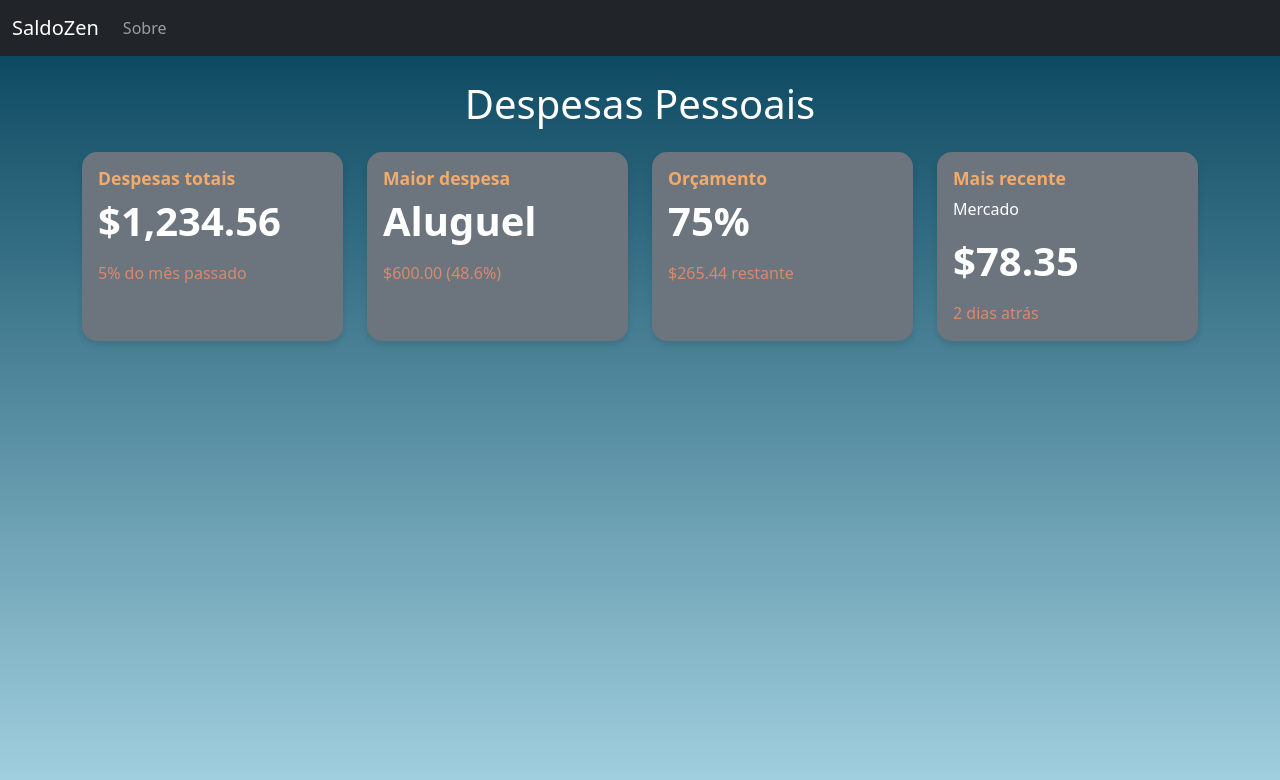
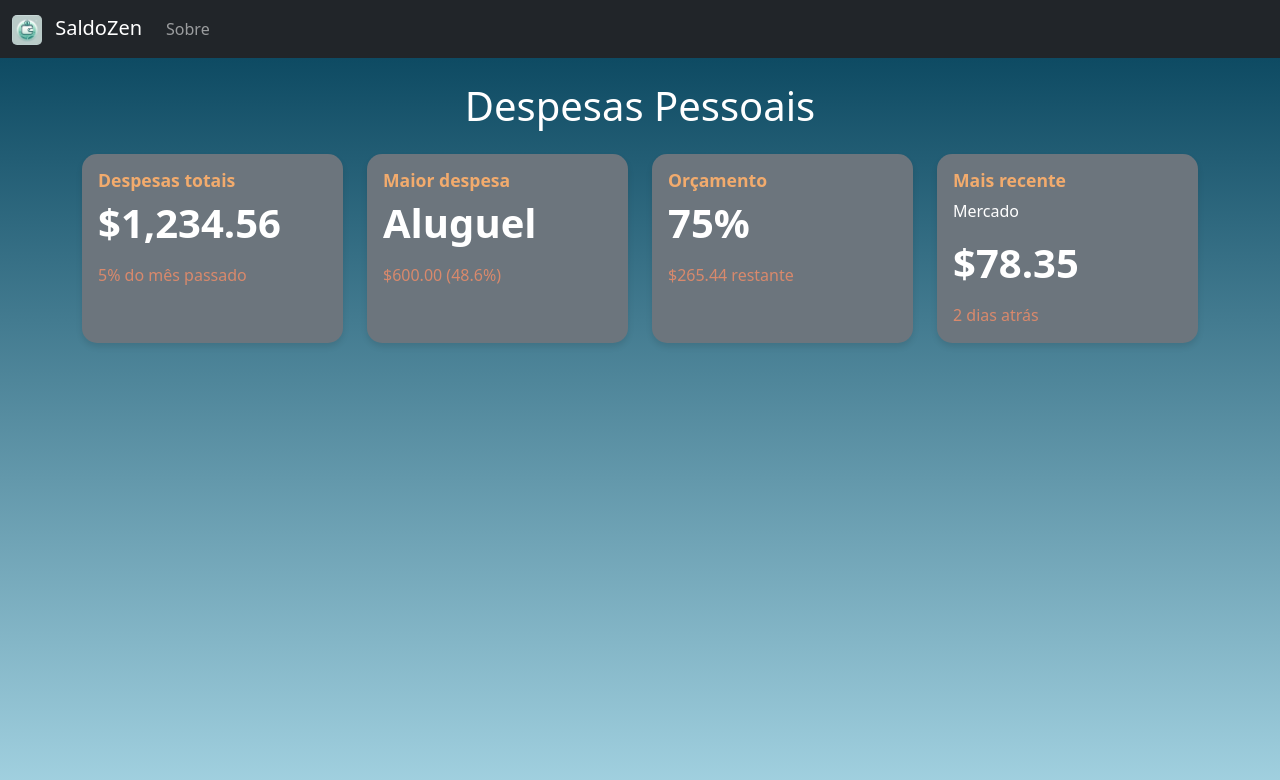
Before and after one commit to Antonio-pf/crud-ihc, a Flask app: page / in a window 1280 px wide. Shown: the top 780 px of the page. Run offline with Flask 3, Linux system fonts and the light colour scheme.

Commit message:
feat: testing favicon and logo

```diff
--- a/saldozen/templates/base.html
+++ b/saldozen/templates/base.html
@@ -3,6 +3,7 @@
   <head>
     <meta charset="utf-8" />
     <meta name="viewport" content="width=device-width, initial-scale=1" />
+
     <title>{% block title %} {% endblock %}</title>
     <link
       href="https://cdn.jsdelivr.net/npm/bootstrap@5.3.3/dist/css/bootstrap.min.css"
@@ -13,6 +14,7 @@
     <link rel="stylesheet" href="{{ url_for('static', filename='css/auth.css') }}">
     <link rel="stylesheet" href="{{ url_for('static', filename='css/app.css') }}">
     <link rel="stylesheet" href="{{ url_for('static', filename='css/alert.css') }}">
+    <link rel="icon" href="/static/images/teste.png" type="image/png">
 
   </head>
   <body>
@@ -21,8 +23,11 @@
 
         <div class="container-fluid">
 
-          <a class="navbar-brand" href="{% if not current_user.is_authenticated %}{{ url_for('login_page') }}{% else %}{{ url_for('home_page') }}{% endif %}">SaldoZen</a>
-          <button
+          <a class="navbar-brand" href="{% if not current_user.is_authenticated %}{{ url_for('login_page') }}{% else %}{{ url_for('home_page') }}{% endif %}">
+            <img src="{{ url_for('static', filename='images/favicon.png') }}" alt="SaldoZen Logo" style="height: 30px; margin-right: 8px; border-radius: 5px;">
+            SaldoZen
+        </a>
+                  <button
             class="navbar-toggler"
             type="button"
             data-bs-toggle="collapse"
```
Also changed, not shown: saldozen/static/images/favicon.png (added), saldozen/static/images/teste.png (added).
